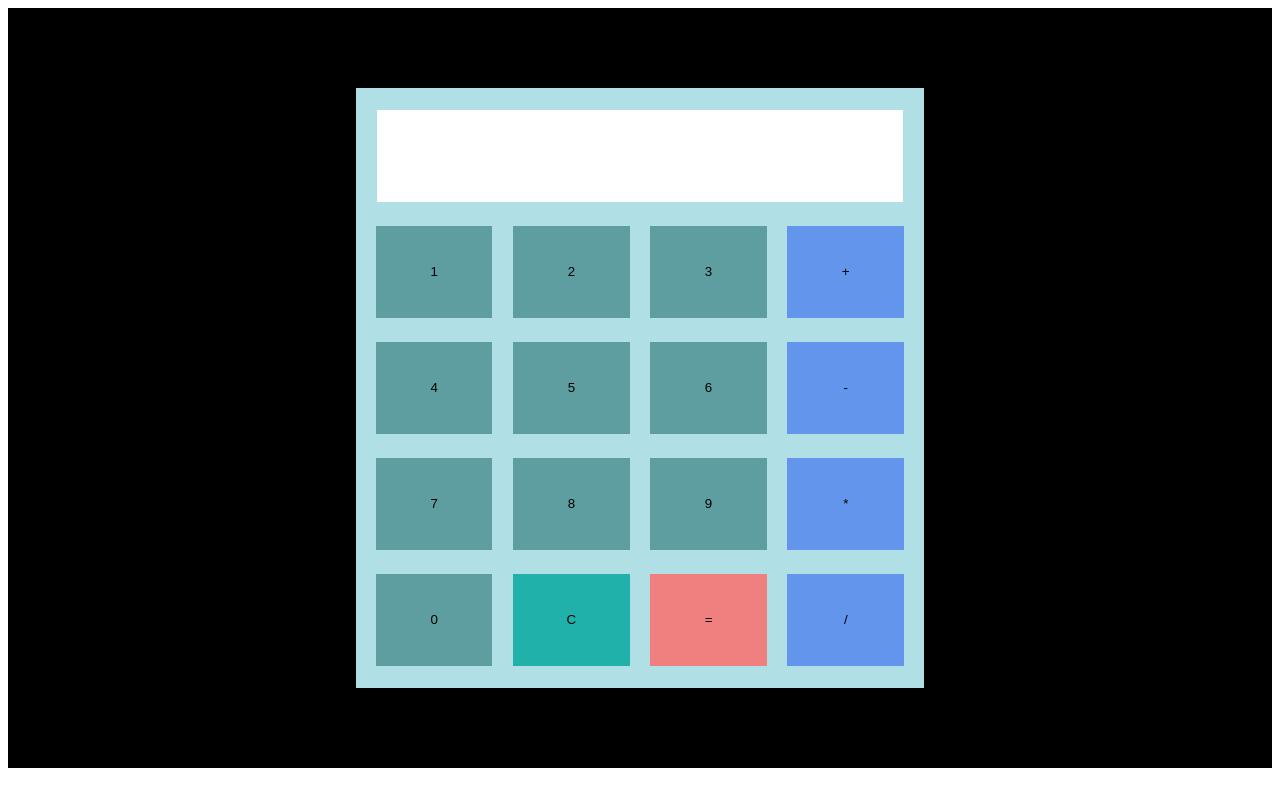
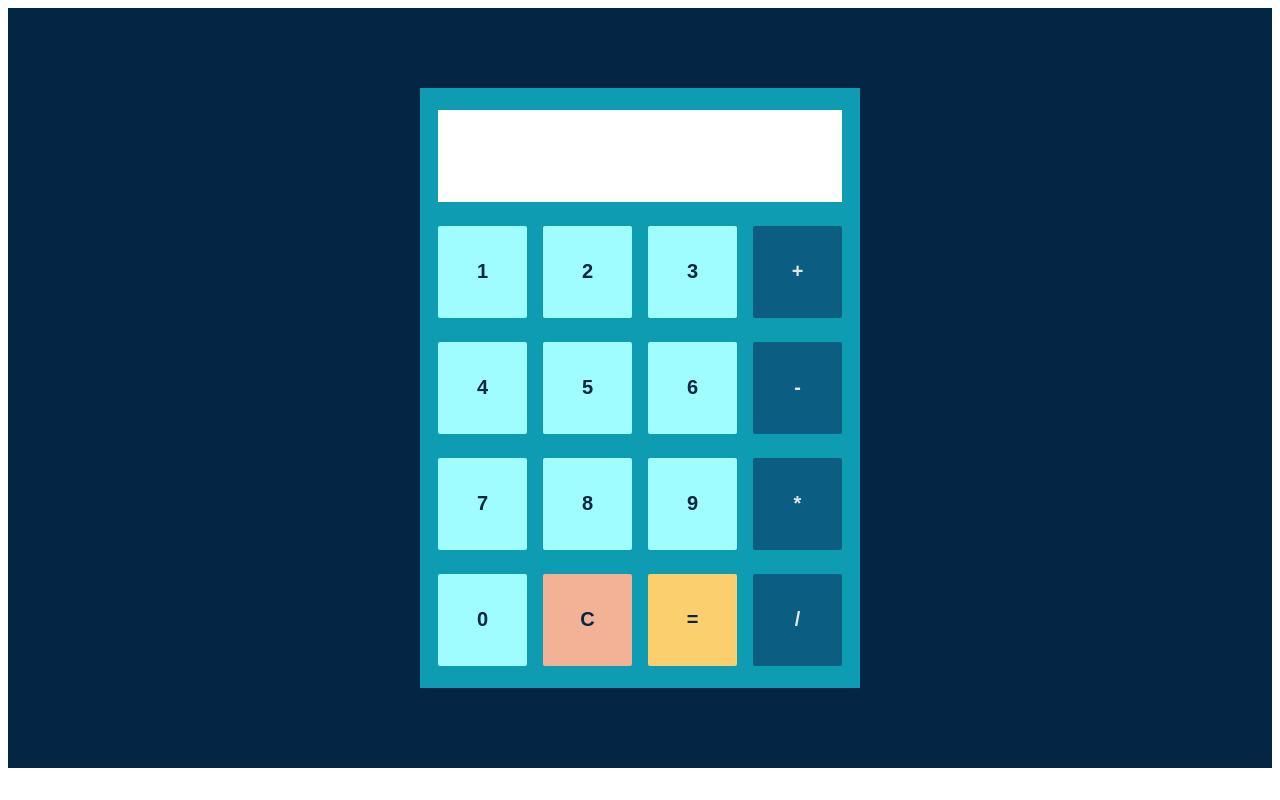
Before and after one commit to ixanonymousxi/calculator, a plain HTML site: page index.html in a window 1280 px wide. Drawn offline with Linux system fonts and the light colour scheme.

Commit message:
changed calc style look and feel.

```diff
--- a/style.css
+++ b/style.css
@@ -1,11 +1,12 @@
 *{
     box-sizing:border-box;
+    font-family:Arial, Helvetica, sans-serif;
 }
 
 #wrapper{
     width:100%;
     height:95vh;
-    background:black;
+    background: #042543;
     display:flex;
     justify-content:center;
     align-items:center;
@@ -18,10 +19,10 @@
 }
 
 #calculator{
-    width:45%;
+    width:440px;
     height:75vh;
     padding: 10px;
-    background:powderblue;
+    background:#0d9cb2;
     display:grid;
     grid-template-columns: 25% 25% 25% 25%;
     grid-template-rows: 20% 20% 20% 20% 20%;
@@ -29,10 +30,14 @@
 
 button{
     border:none;
-    background:cadetblue;
+    border-radius:2px;
+    background:#a0fdff;
     width: 85%;
     height: 80%;
     text-align: center;
+    font-size:1.25em;
+    font-weight:bold;
+    color:#042543;
 }
 
 .buttons{
@@ -50,16 +55,38 @@ button{
     background: white;
     width: 96%;
     height: 80%;
+    font-size:4em;
+    font-weight:bold;
+    color:#042543;
+    display: flex;
+    align-items: center;
+    justify-content: flex-end;
+    padding: 0.5rem;
 }
 
 .clear button{
-    background:lightseagreen;
+    background:#f3b195;
 }
 
 .equals button{
-    background:lightcoral;
+    background:#fbcf6e;
 }
 
 .operators button{
-    background:cornflowerblue;
+    background:#0c5d82;
+    color:#e5e5e5;
 }
+
+.operators button:hover {
+    color: #0c5d82;
+}
+
+button:hover {
+    background: white;
+    cursor: pointer;
+}
+
+button:active {
+    background: #e9e9e9;
+    box-shadow: #7e7e7e 1px 1px 6px 3px inset;
+}
```
